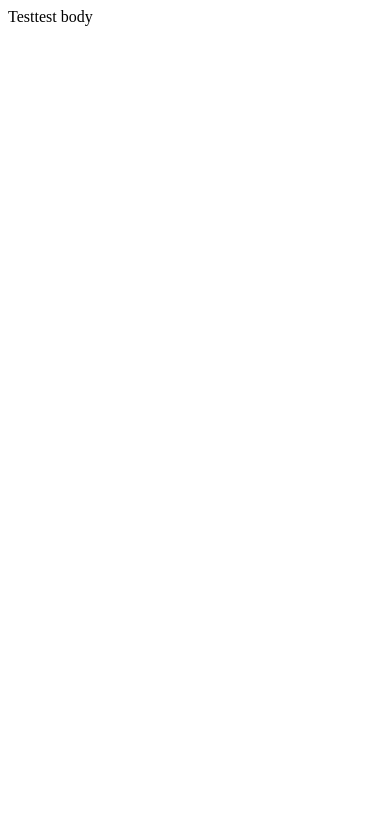
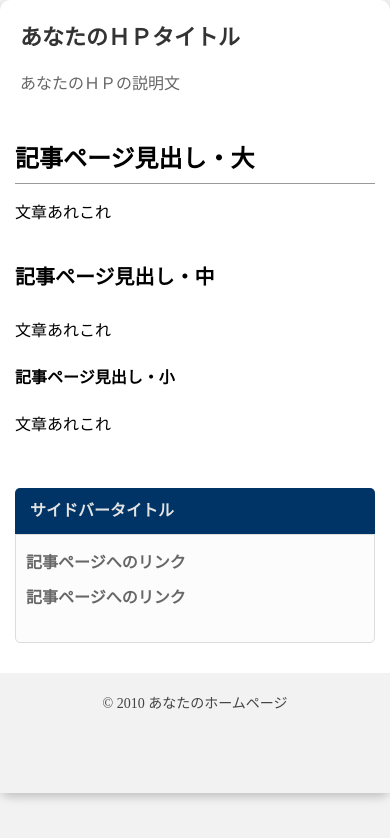
Before and after one commit to rueda177/rueda177.github.io, a plain HTML site: page index.html in a window 390 px wide. Drawn offline with Linux system fonts and the light colour scheme.

Commit message:
page update

```diff
--- /dev/null
+++ b/index.css
@@ -0,0 +1,170 @@
+@charset "UTF-8";
+body {
+	background-color: #F2F2F2;
+	margin: 0;
+	padding: 0;
+	line-height: 1.6;
+}
+#outer {
+	margin: 2% auto;
+	width: 1000px;
+	background-color: #fff;
+	border-radius: 10px;
+	box-shadow: 0px 4px 10px rgba(0,0,0,0.2);
+}
+header {
+	height: 120px;
+}
+#header-inner {
+	padding: 30px;
+}
+.description {
+	font-size: 16px;
+	color: #666;
+}
+h1 {
+	font-size: 28px;
+	color: #333;
+	padding: 0;
+	margin: 0;
+}
+h1 a {
+	font-weight: bold;
+	color: #8c0000;
+	text-decoration: none;
+}
+h1 a:hover {
+	text-decoration: underline;
+}
+h2 {
+	font-size: 24px;
+	margin: 0;
+	padding: 0 0 5px 0;
+	border-bottom: 1px solid #999;
+}
+h3 {
+	font-size: 20px;
+	padding: 15px 0 5px 0;
+}
+#content {
+	float: right;
+	width: 70%;
+}
+.inner {
+	padding: 20px 30px 20px 0;
+}
+ul {
+	margin: 0 0 0 1em;
+	padding: 0;
+}
+li {
+	list-style: disc;
+}
+p {
+	margin: 1em 0;
+}
+.aka {
+	color: #B0231D;
+	font-weight: bold;
+}
+img {
+	max-width: 100%;
+	height: auto;
+	border: 0;
+}
+hr {
+	border-width: 1px 0 0 0;
+	border-style: solid;
+	border-color: #ccc;
+	height: 1px;
+}
+a {
+	color: #003366;
+}
+aside {
+	color: #676767;
+	width: 30%;
+	float: left;
+}
+#side-inner {
+	padding: 20px 30px;
+}
+.side-title {
+	padding: 10px 15px;
+	margin: 0;
+	font-weight: bold;
+	color: #E3E3E2;
+	background: #003366;
+	border-radius: 5px 5px 0 0;
+}
+.side {
+	background-color: #fcfcfc;
+	padding: 10px;
+	margin: 0 0 15px 0;
+	font-weight: bold;
+	border: 1px #dcdcdc solid;
+	border-radius: 0 0 5px 5px;
+}
+.side a {
+	color: #036;
+	text-decoration: none;
+}
+.side a:hover {
+	text-decoration: underline;
+}
+.side ul {
+	margin: 0 0 1em 0;
+	padding: 0;
+}
+.side li {
+	padding: 5px 0;
+	margin: 0;
+	list-style: none;
+}
+footer {
+	padding-top: 20px;
+	font-size: 14px;
+	height: 100px;
+	clear: both;
+	text-align: center;
+	color: #444;
+	background-color: #F2F2F2;
+}
+footer a {
+	color: #444;
+}
+blockquote {
+	border: 1px solid #ccc;
+	padding: 20px;
+	margin: 10px;
+	font-style: italic;
+}
+@media screen and (max-width: 600px) {
+#outer {
+	width: 100%;
+	margin: 0;
+}
+#header-inner {
+	padding: 20px;
+}
+h1 {
+	font-size: 22px;
+	color: #333;
+	padding: 0;
+	margin: 0;
+}
+#content {
+	width: 100%;
+	float: none;
+}
+.inner {
+	padding: 20px 15px;
+}
+aside {
+	width: 100%;
+	float: none;
+}
+#side-inner {
+	padding: 15px;
+}
+}
--- a/index.html
+++ b/index.html
@@ -1 +1,41 @@
-<html><head>Test</head><body>test body</body></html>
+<!DOCTYPE html>
+<html lang="ja">
+<head>
+<meta charset="UTF-8">
+<title>あなたのＨＰタイトル</title>
+<meta name="description" content="ページの説明">
+<meta name="keywords" content="ページのキーワードA,B,C">
+<meta name="viewport" content="width=device-width, initial-scale=1">
+<link rel="stylesheet" href="index.css">
+</head>
+<body>
+<div id="outer">
+<header>
+<div id="header-inner">
+<h1>あなたのＨＰタイトル</h1>
+<p class="description">あなたのＨＰの説明文</p>
+</div>
+</header>
+<div id="content">
+<div class="inner"><h2>記事ページ見出し・大</h2>
+<p>文章あれこれ</p>
+<h3>記事ページ見出し・中</h3>
+<p>文章あれこれ</p>
+<h4>記事ページ見出し・小</h4>
+<p>文章あれこれ</p>
+</div>
+</div>
+<aside>
+<div id="side-inner">
+<div class="side-title">サイドバータイトル</div>
+<div class="side">
+<ul>
+<li>記事ページへのリンク</li>
+<li>記事ページへのリンク</li>
+</ul>
+</div>
+</div>
+</aside>
+<footer>© 2010 あなたのホームページ</footer>
+</div></body>
+</html>
```
